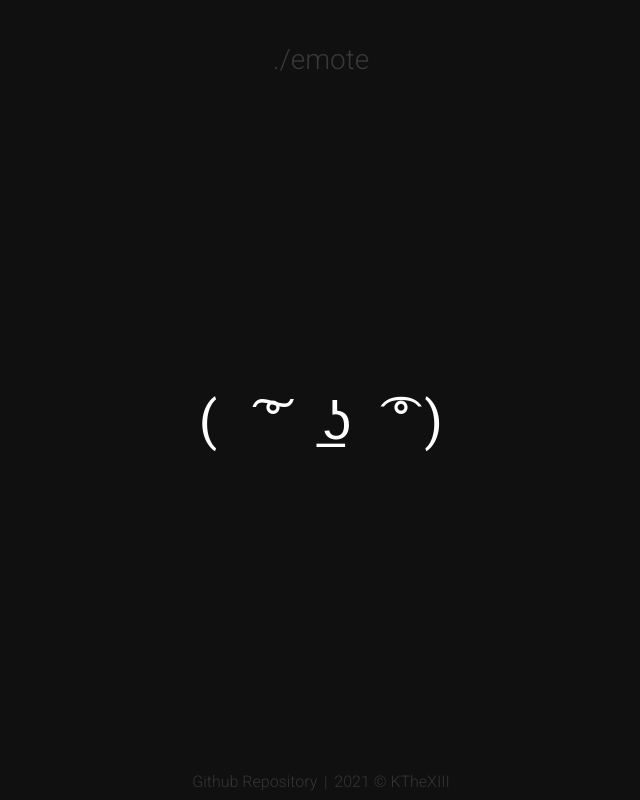
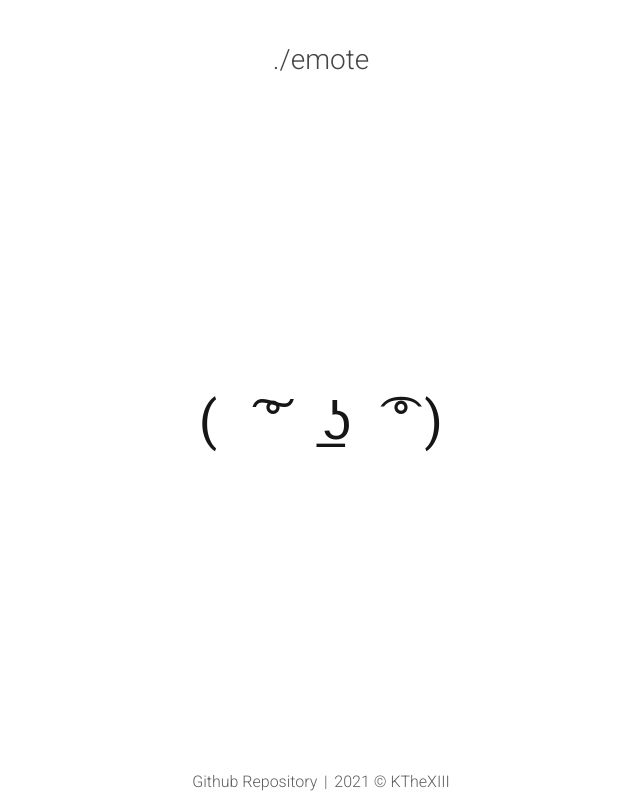
Before and after one commit to KTheXIII/emote-reactjs, a React (Create React App) app: page / in a window 1280 px wide. Shown: the whole page, without its empty margins (319-959 px from the left). Built offline with nearby package versions, Linux system fonts and the light colour scheme.

Commit message:
Add light mode and more refined dark mode
Make it copiable in other browsers

```diff
--- a/package.json
+++ b/package.json
@@ -1,6 +1,6 @@
 {
   "name": "random-emote-react",
-  "version": "0.0.0",
+  "version": "0.1.0",
   "homepage": ".",
   "description": "",
   "main": "app.js",
--- a/src/components/Emote.tsx
+++ b/src/components/Emote.tsx
@@ -41,26 +41,17 @@ export function Emote(props: IEmote): JSX.Element {
           emoteTextRef.current?.setSelectionRange(0, 99999)
           document.execCommand('copy')
           setTool('Copied!')
-
-          if (window.getSelection) {
-            if (window.getSelection()?.empty) {  // Chrome
-              window.getSelection()?.empty()
-            } else if (window.getSelection()?.removeAllRanges) {  // Firefox
-              window.getSelection()?.removeAllRanges()
-            }
-          }
         }}
         onMouseOut={() => {
           setTool('Copy')
         }}>
+        <span id="emote-display" className="noselect">{emote}</span>
         <input
           type="text"
-          id="emote-display"
+          id="emote-copy-input"
           value={emote}
           ref={emoteTextRef}
-          disabled
-          onChange={() => { /* */ }}
-          className="noselect" />
+          onChange={() => { /* */ }} />
         <span
           className="emote-tooltip noselect"
         >{tool}</span>
--- a/src/styles/main.css
+++ b/src/styles/main.css
@@ -1,6 +1,15 @@
-:root{
+:root {
   --background-dark: #101010;
+  --background-1-dark: #2b2b2b;
   --color-dark: #ececec;
+  --color-1-dark: #383838;
+  --color-2-dark: #353535;
+
+  --background-light: #ffffff;
+  --background-1-light: #e9e9e9;
+  --color-light: #161616;
+  --color-1-light: #464646;
+  --color-2-light: #5e5e5e;
 }
 
 html,
@@ -34,7 +43,7 @@ body,
 .app-title {
   margin: auto;
   margin-top: 32pt;
-  color: #383838;
+  color: var(--color-1-dark);
 }
 
 .app-name
@@ -55,23 +64,18 @@ body,
   width: 100%;
   padding: 0;
   font-family: 'Roboto Mono', monospace;
-  background-color: var(--background-dark);
   color: var(--color-dark);
 }
 
 .emote-container
 .emote-copy
-input[type='text'] {
-  text-align: center;
-  border: none;
-  text-decoration: none;
-  outline: none;
-}
-
-.emote-container
-.emote-copy
-input[type='text']:disabled {
-  color: white !important;
+#emote-copy-input {
+  position: absolute;
+  opacity: 0;
+  z-index: -1;
+  left: 50%;
+  width: 50pt;
+  margin-left: -25pt;
 }
 
 .emote-container
@@ -92,7 +96,7 @@ input[type='text']:disabled {
   visibility: hidden;
   opacity: 0;
   position: absolute;
-  background-color: #555;
+  background-color: var(--background-1-dark);
   left: 50%;
   text-align: center;
   width: 60pt;
@@ -113,7 +117,7 @@ input[type='text']:disabled {
   margin-left: -5pt;
   border-width: 5pt;
   border-style: solid;
-  border-color: #555 transparent transparent transparent;
+  border-color: var(--background-1-dark) transparent transparent transparent;
 }
 
 .emote-container
@@ -133,7 +137,7 @@ input[type='text']:disabled {
 .app-footer a, .app-footer span {
   margin: auto 0pt;
   text-decoration: none;
-  color: #353535;
+  color: var(--color-2-dark);
   font-weight: 300;
 }
 
@@ -156,8 +160,36 @@ input[type='text']:disabled {
 }
 
 @media (prefers-color-scheme: light) {
-  body {
-    background-color: #ffffff;
-    color: #000000;
+  #root {
+    background-color: var(--background-light);
+    color: var(--color-light);
   }
+
+  .app-name
+  .app-title {
+    color: var(--color-1-light);
+  }
+
+  .app-footer a, .app-footer span {
+    color: var(--color-2-light);
+  }
+
+  .emote-container
+  .emote-copy
+  #emote-display {
+    color: var(--color-light);
+  }
+
+  .emote-container
+  .emote-copy
+  .emote-tooltip {
+    background-color: var(--background-1-light);
+  }
+
+  .emote-container
+  .emote-copy
+  .emote-tooltip::after {
+    border-color: var(--background-1-light) transparent transparent transparent;
+  }
+
 }
```
